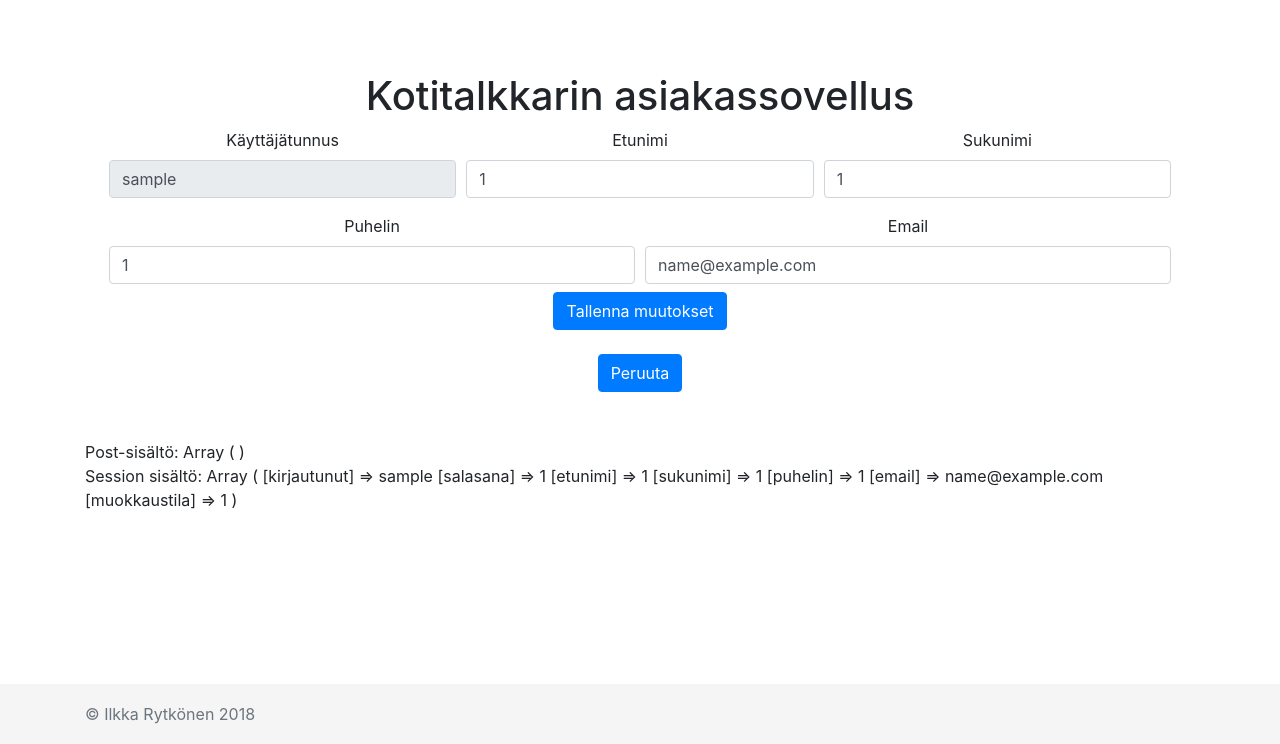
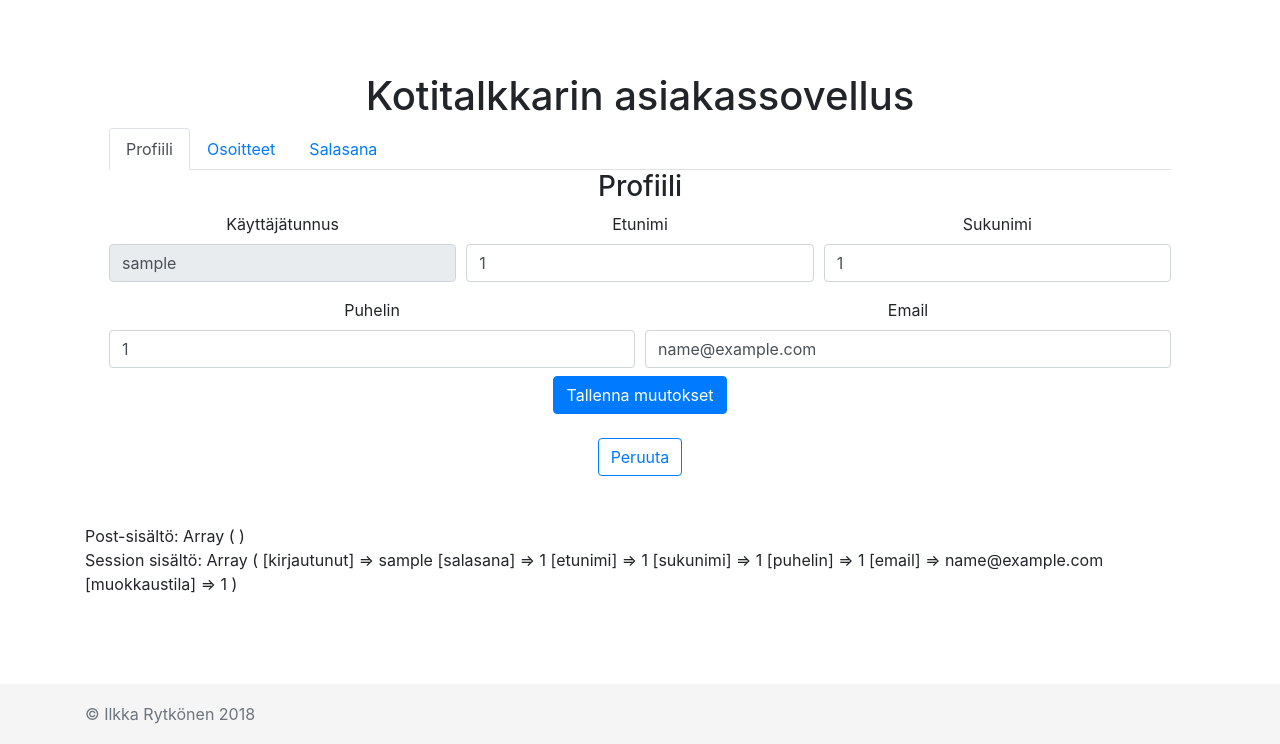
Before and after one commit to Alpine78/php_projekti, a PHP site: page /kayttajatiedot.php in a window 1280 px wide. Shown: the part 56-800 px from the top of the page. Run offline with PHP 8.4, Linux system fonts and the light colour scheme; the visitor is signed in with stand-in values (Sample User, id 1).

Commit message:
Käyttäjä voi vaihtaa salasanansa

```diff
--- a/asiakas_login.php
+++ b/asiakas_login.php
@@ -97,7 +97,7 @@
         </label>
       </div>
       <button class="btn btn-lg btn-primary btn-block" type="submit" formaction="asiakas_login.php" formmethod="post" name="kirjaudu">Kirjaudu</button>
-      <a class="btn btn-primary btn-block" href="kayttajatiedot.php" role="button">Eikö ole tunnuksia?<br />Rekisteröidy</a>
+      <a class="btn btn-outline-primary btn-block" href="kayttajatiedot.php" role="button">Eikö ole tunnuksia?<br />Rekisteröidy</a>
       <p class="mt-5 mb-3 text-muted">&copy; Ilkka Rytkönen 2018</p>
     </form>
     <?php endif; ?>
--- a/kayttajatiedot.php
+++ b/kayttajatiedot.php
@@ -76,6 +76,22 @@
           tulostaVirhe($errorText);
         }
     }
+    if (isset($_POST["muokkaa"]) && $_POST["muokkaa"] == "salasana") {
+      $uusisalasana = true;
+      $vanhasalasana = $_POST["vanhasalasana"];
+      $uusisalasana = $_POST["uusisalasana"];
+      $salasanauudelleen = $_POST["salasanauudelleen"];
+      $tulos = tarkistasalasananmuutos($salasana, $vanhasalasana, $uusisalasana, $salasanauudelleen, $errorText);
+      if ($tulos) {
+        vaihdasalasana($tunnus, $uusisalasana);
+      }
+      else {
+        tulostaVirhe($errorText);
+      }
+    }
+    else {
+      $uusisalasana = false;
+    }
     // Ladataan päävalikko ulkopuolisesta tiedostosta.
     // Menu on erilainen kirjautuneelle ja kirjautumattomalle käyttäjälle.
     if (isset($_SESSION["kirjautunut"]) && $_SESSION["kirjautunut"] != "") {
@@ -85,11 +101,21 @@
       // Kirjautumatton käyttäjän menu
       require 'perusmenu.php';
     }
-
     ?>
     <main role="main" class="container">
       <div class="starter-template">
         <h1>Kotitalkkarin asiakassovellus</h1>
+        <?php if ($muokkaustila) { ?>
+        <nav>
+          <div class="nav nav-tabs" id="nav-tab" role="tablist">
+            <a class="nav-item nav-link <?php echo ($uusisalasana) ? '' : 'active' ?>" id="nav-profiili-tab" data-toggle="tab" href="#nav-profiili" role="tab" aria-controls="nav-profiili" aria-selected="<?php echo ($uusisalasana) ? 'false' : 'true' ?>">Profiili</a>
+            <a class="nav-item nav-link" id="nav-osoitteet-tab" data-toggle="tab" href="#nav-osoitteet" role="tab" aria-controls="nav-osoitteet" aria-selected="false">Osoitteet</a>
+            <a class="nav-item nav-link <?php echo ($uusisalasana) ? 'active' : '' ?>" id="nav-salasana-tab" data-toggle="tab" href="#nav-salasana" role="tab" aria-controls="nav-salasana" aria-selected="<?php echo ($uusisalasana) ? 'true' : 'false' ?>">Salasana</a>
+          </div>
+        </nav>
+        <div class="tab-content" id="nav-tabContent"> <!-- Käyttäjätunnus-välilehti alkaa tästä -->
+        <?php } ?>
+          <div class="tab-pane fade <?php echo ($uusisalasana) ? '' : 'show active' ?>" id="nav-profiili" role="tabpanel" aria-labelledby="nav-profiili-tab"><h3><?php echo ($muokkaustila) ? 'Profiili</h3>' : 'Rekisteröidy</h3><br/>Kaikki kentät ovat pakollisia!<br/><br/>';?>
           <!-- Rekisteröinti tai tietojen muutos -->
           <form>
             <div class="form-row">
@@ -135,10 +161,42 @@
               <button class="btn btn-primary" type="submit" formaction="kayttajatiedot.php" formmethod="post" name="muokkaa" value="tallenna">Tallenna muutokset</button>
             <?php } ?>
           </form>
-          <form>
-            <br/>
-          <button class="btn btn-primary" type="submit" formaction="asiakas.php" formmethod="post">Peruuta</button>
-          </form>
+        </div> <!-- Käyttäjätunnus-välilehti loppuu tähän -->
+        <?php if ($muokkaustila): ?>
+          <!-- Osoite- ja -salasana-välilehdet näytetään ainoastaan kirjautuneille käyttäjille. -->
+          <div class="tab-pane fade" id="nav-osoitteet" role="tabpanel" aria-labelledby="nav-osoitteet-tab"><h3>Osoitteet</h3>
+          </div> <!-- Osoite-välilehti loppuu tähän. -->
+          <div class="tab-pane fade <?php echo ($uusisalasana) ? 'show active' : '' ?>" id="nav-salasana" role="tabpanel" aria-labelledby="nav-salasana-tab"><h3>Salasana</h3>
+            <form>
+              <div class="form-row">
+                <div class="col-md-6 mb-2">
+                  <label for="validationDefaultUsername">Käyttäjätunnus</label>
+                  <input type="text" readonly class="form-control" id="validationDefaultUsername" placeholder="Käyttäjätunnus" name="tunnus" value="<?php echo "$tunnus"; ?>" required>
+                </div>
+                <div class="col-md-6 mb-2">
+                  <label for="validationDefault01">Vanha salasana</label>
+                  <input type="password" class="form-control" id="validationDefault01" placeholder="Vanha salasana" name="vanhasalasana" required>
+                </div>
+              </div>
+              <div class="form-row">
+                <div class="col-md-6 mb-2">
+                  <label for="validationDefault02">Uusi salasana</label>
+                  <input type="password" class="form-control" id="validationDefault02" placeholder="Uusi salasana" name="uusisalasana" required>
+                </div>
+                <div class="col-md-6 mb-2">
+                  <label for="validationDefault03">Uusi salasana uudelleen</label>
+                  <input type="password" class="form-control" id="validationDefault03" placeholder="Uusi salasana uudelleen" name="salasanauudelleen" required>
+                </div>
+              </div>
+              <button class="btn btn-primary" type="submit" formaction="kayttajatiedot.php" formmethod="post" name="muokkaa" value="salasana">Muuta salasana</button>
+            </form>
+          </div> <!-- Salasana-välilehti loppuu tähän. -->
+        </div>
+      <?php endif; ?> <!-- Välilehdet loppuvat tähän -->
+      <form>
+        <br/>
+      <button class="btn btn-outline-primary" type="submit" formaction="asiakas.php" formmethod="post">Peruuta</button>
+      </form>
       </div>
       <?php
       echo "Post-sisältö: ";
@@ -215,6 +273,17 @@ function tarkistasalasana($salasana, $salasana2, $retcode, &$errorText) {
   return $retcode;
 }
 
+function tarkistasalasananmuutos($salasana, $vanhasalasana, $uusisalasana, $salasanauudelleen, &$errorText) {
+  $retcode = true;
+  $errorText = "";
+  if ($vanhasalasana != $salasana) {
+    $errorText = "Vanha salasana ei täsmää tietokannassa olevaan salasanaan.<br>";
+    $retcode = false;
+  }
+  $retcode = tarkistasalasana($uusisalasana, $salasanauudelleen, $retcode, $errorText);
+  return $retcode;
+}
+
 function tarkistatunnus($tarkistettavatunnus) {
   $samaloytyi = false;
   // Otetaan tietokanta käyttöön
@@ -272,6 +341,24 @@ function tallennamuutokset($tunnus, $etunimi, $sukunimi, $puhelin, $email)  {
   }
 }
 
+function vaihdasalasana($tunnus, $uusisalasana) {
+  require_once("db.inc");
+  // suoritetaan tietokantakysely ja kokeillaan päivittää salasana
+  $query = "UPDATE Asiakas SET salasana='$uusisalasana' WHERE tunnus='$tunnus'";
+  $tulos = mysqli_query($conn, $query);
+  // Tarkistetaan onnistuiko kysely (oliko kyselyn syntaksi oikein)
+  if ( !$tulos )
+  {
+    tulostaVirhe("Salasanan päivitys epäonnistui " . mysqli_error($conn));
+    return false;
+  }
+  else {
+    tulostaSuccess("Onnistui!", "Salasana on onnistuneesti vaihdettu.");
+    $_SESSION["salasana"] = $uusisalasana;
+    return true;
+  }
+}
+
 function paivitasessio($tunnus, $etunimi, $sukunimi, $puhelin, $email, $salasana) {
   $_SESSION["kirjautunut"] = $tunnus;
   $_SESSION["etunimi"] = $etunimi;
```
